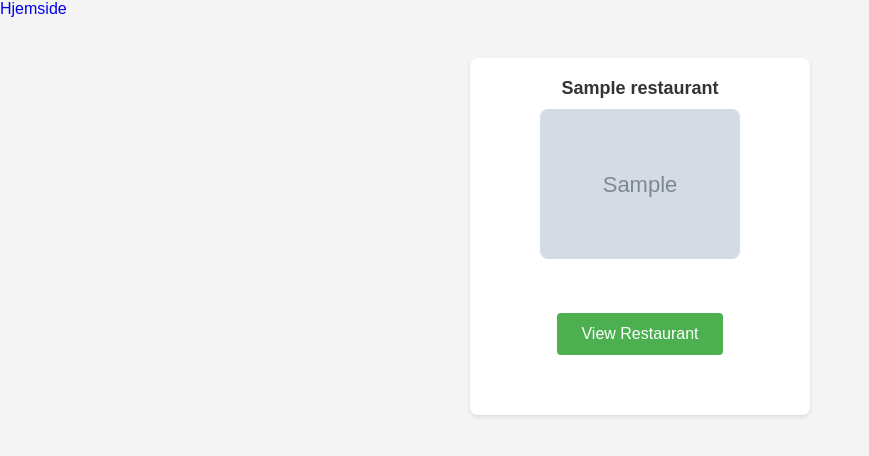
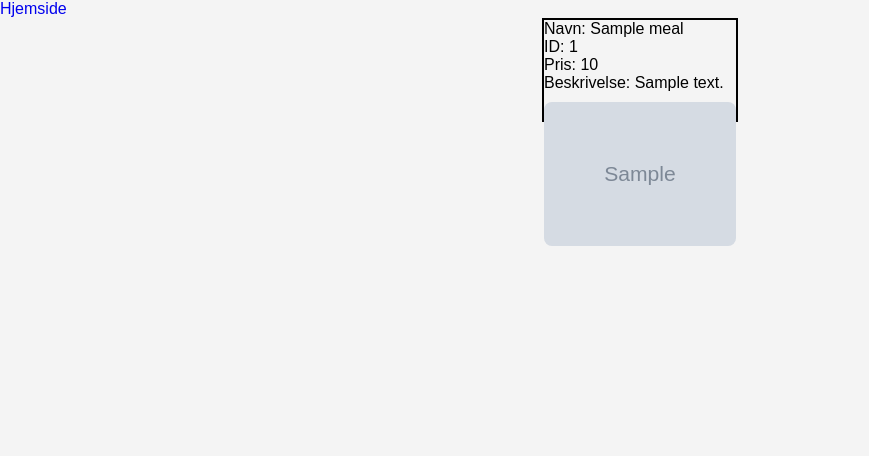
Before and after one commit to albertwojcicki/proveeksamen, a Flask app: template frontend/templates/restaurants.html in a window 1280 px wide. Shown: the part 50-506 px from the top of the page, without its empty margins (0-869 px from the left). Run offline with Flask 3, Linux system fonts and the light colour scheme; the template is opened without the code that fills it: most values are stand-ins (such as "Sample title", 1, 10 or a date in 2020); grey boxes marked "Sample" are stand-in pictures.

Commit message:
fikset en feil der rettene blir ikke vist

```diff
--- a/frontend/app.py
+++ b/frontend/app.py
@@ -31,10 +31,7 @@ def index():
         return "Error fetching restaurants from the backend"
 
 @app.route("/restaurants/<restaurant_id>", methods=["GET", "POST"])
-
 def restaurants(restaurant_id):
-    if session.get("username") == "None":
-       return redirect("/login")
     if request.method == "POST":
         response = requests.post("http://127.0.0.1:5020/get_restaurant_data", json={"restaurant_id": restaurant_id})
         if response.status_code == 200:
--- a/frontend/templates/restaurants.html
+++ b/frontend/templates/restaurants.html
@@ -3,16 +3,13 @@
 <a href="/">Hjemside</a>
 
 
-<div class="div-restaurants">
-    {% for i in restaurants %}
-    <div class="div-each-restaurant">
-        <p class="restaurant-name">{{ i.restaurant_name }}</p>
-        <img src="http://127.0.0.1:5020/get_image/{{ i.restaurant_image }}" class="restaurant-images" alt="Image of {{ i.restaurant_name }}">
-        <form action="{{ url_for('restaurants', restaurant_id=i.restaurant_id)}}" method="post">
-            <input type="submit" value="View Restaurant" class="view-button">
-        </form>
-
-    </div>
-    {% endfor %}
-</div>
+<div class="div-meal-container">
+    {% for meal in restaurant_data %}
+    <div class="div-meal">
+        <p>Navn: {{ meal.meal_name }}</p>
+        <p>ID: {{ meal.restaurant_id }}</p>
+        <p>Pris: {{ meal.meal_price }}</p>
+        <p>Beskrivelse: {{ meal.meal_description }}</p>
+        <img class="meny-bilde" src="http://127.0.0.1:5020/get_image_meal/{{meal.meal_image}}" alt="bilde av {{meal.meal_image}}">
+        {% endfor %}
 {% endblock %}
```
Also changed, not shown: backend/database.db, backend/static/bilder/tagliatelle.avif (added).
